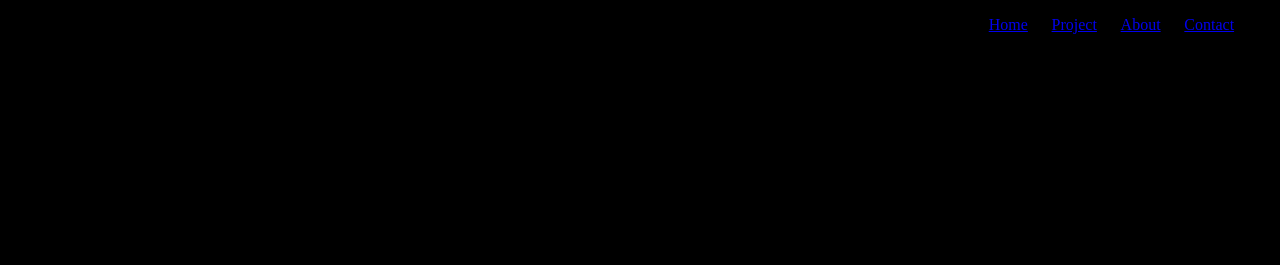
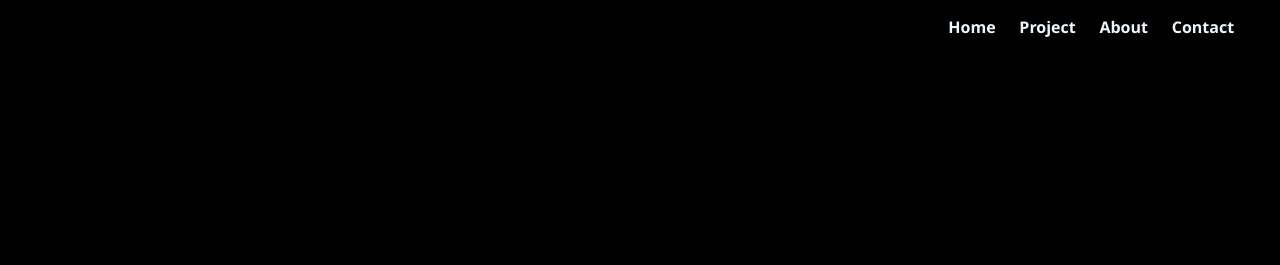
Before and after one commit to c-zarina/czrnxyz.github.io, a plain HTML site: page index.html in a window 1280 px wide. Shown: the top 265 px of the page. Drawn offline with Linux system fonts and the light colour scheme.

Commit message:
Update style.css

```diff
--- a/style.css
+++ b/style.css
@@ -1,13 +1,12 @@
 body {
     background-color: black;
 }
-header {
+
+.head {
+    margin-right: 3%;
     color: aliceblue;
-}
-.head {
     display: flex;
     justify-content: flex-end;
-    margin-right: 3%;
 }
 li {
     margin-left: 2%;
@@ -34,3 +33,15 @@ li {
     font-size: 50%;
     font-weight: bold;
 }
+.space {
+    margin: 10%;
+}
+a {
+    color: inherit;
+    text-decoration: none;
+    font-family: 'Segoe UI', Tahoma, Geneva, Verdana, sans-serif;
+    font-weight: bold;
+}
+a:hover {
+    color: green;
+}
```
